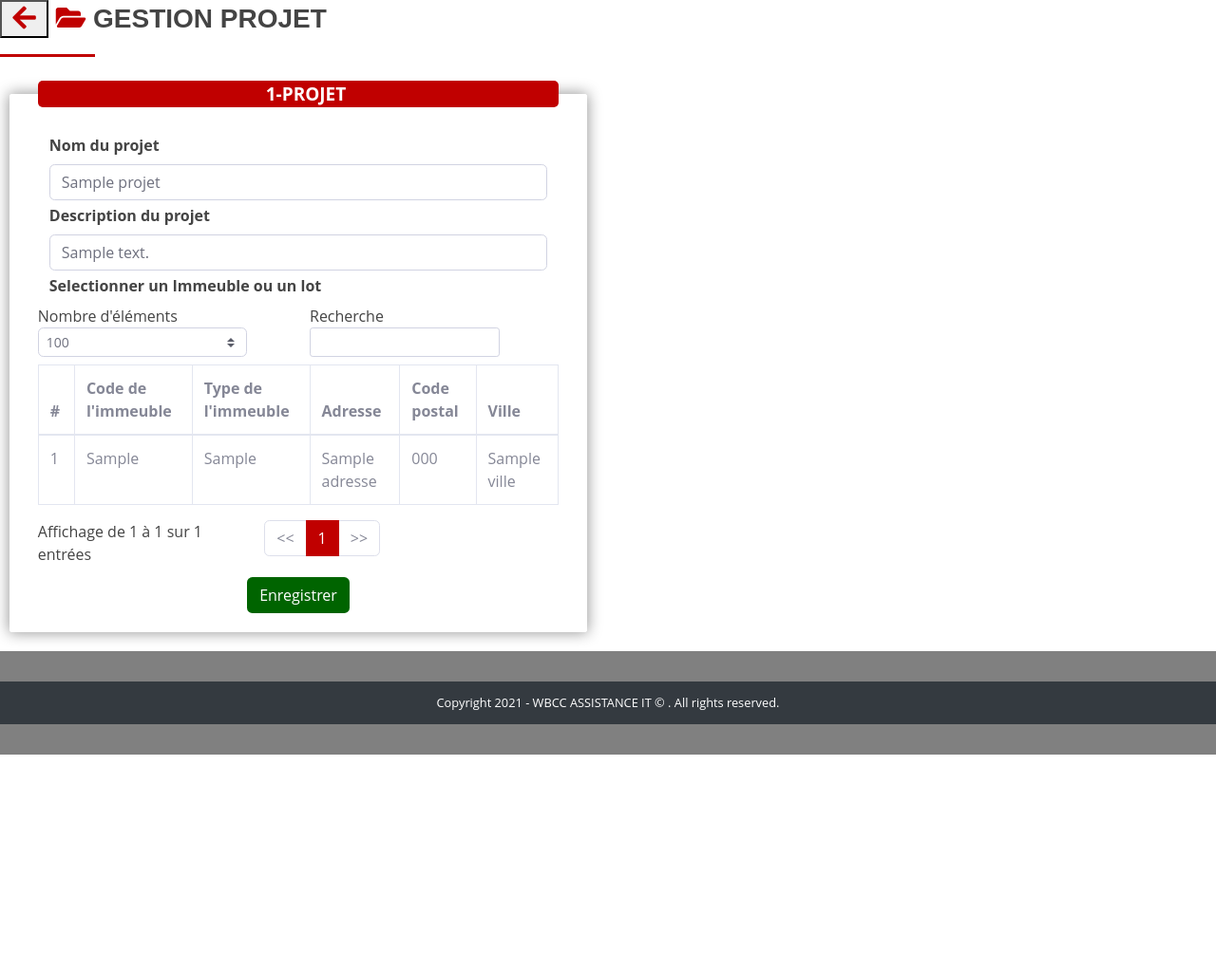
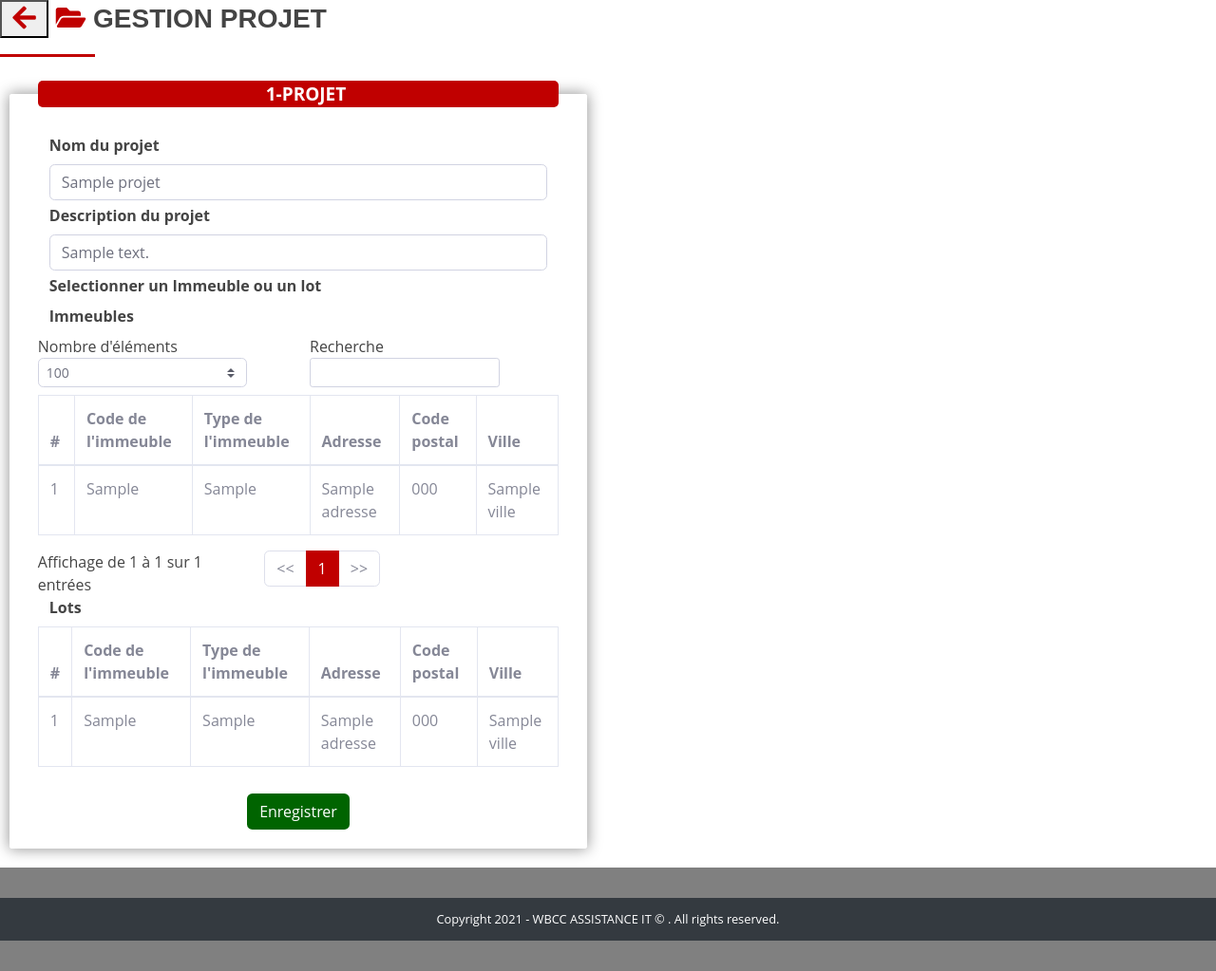
Before and after one commit to JawherBalti/Extranet_WBCC-FR, a PHP site: template app/views/gestionInterne/projet/projet.php in a window 1280 px wide. Shown: the whole page at 95% size. Before the commit the page ends 795 px from the top, so only its background shows below. Run offline with PHP 8.4, Linux system fonts and the light colour scheme; the visitor is signed in with stand-in values (Sample User, id 1); tables that the repository leaves empty or names only in its code hold one stand-in row (values such as "Sample post"); the template is opened without the code that fills it: most values are stand-ins (such as "Sample title", 1, 10 or a date in 2020); data that the repository does not hold is empty; some libraries are stand-ins or nearby versions.

Commit message:
add temporary table for appartments

```diff
--- a/app/views/gestionInterne/projet/projet.php
+++ b/app/views/gestionInterne/projet/projet.php
@@ -52,7 +52,42 @@ $active = "red";
                                <div class="col-md-12">
                                     <label class="font-weight-bold" for="">Selectionner un Immeuble ou un lot</label>
                                 </div>
+                               <div class="col-md-12">
+                                    <label class="font-weight-bold" for="">Immeubles</label>
+                                </div>
                                 <table class="table table-bordered" id="dataTable16" width="100%" cellspacing="0">
+                                    <thead>
+                                        <tr>
+                                            <th>#</th>
+                                            <th>Code de l'immeuble</th>
+                                            <th>Type de l'immeuble</th>
+                                            <th>Adresse</th>
+                                            <th>Code postal</th>
+                                            <th>Ville</th>
+                                        </tr>
+                                    </thead>
+                                    <tbody>
+                                        <?php
+                                            $i = 0;
+                                            foreach ($immeubles as $immeuble) {
+                                                $i++;
+                                        ?>
+                                        <tr class="p-0 m-0" onclick="selectRow(this)">
+                                            <td><?= $i ?></td>
+                                            <td><?= $immeuble->codeImmeuble ?></td>
+                                            <td><?= $immeuble->typeImmeuble ?></td>
+                                            <td><?= $immeuble->adresse ?></td>
+                                            <td><?= $immeuble->codePostal ?></td>
+                                            <td><?= $immeuble->ville ?></td>
+                                        </tr>
+                                        <?php    }
+                                        ?>
+                                    </tbody>
+                                </table>
+                               <div class="col-md-12">
+                                    <label class="font-weight-bold" for="">Lots</label>
+                                </div>
+                                <table class="table table-bordered" id="dataTable17" width="100%" cellspacing="0">
                                     <thead>
                                         <tr>
                                             <th>#</th>
```
